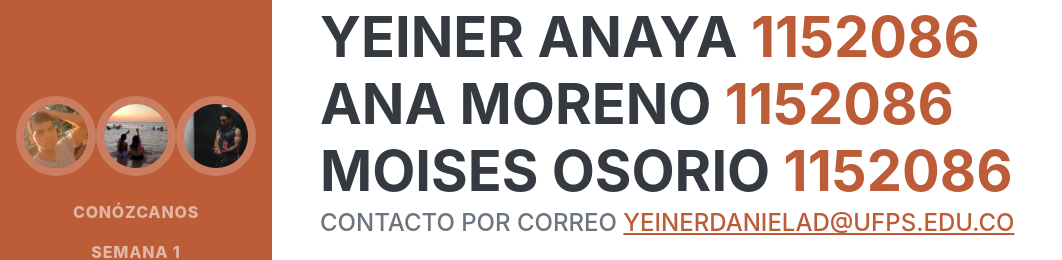
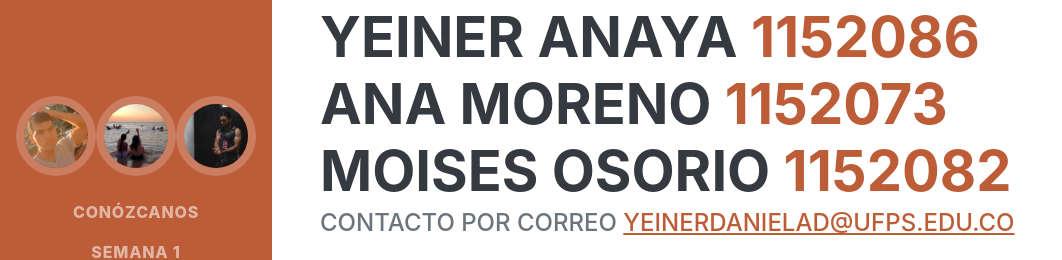
Before and after one commit to ydanaya/portfolio-group3, a plain HTML site: page public/index.html in a window 1280 px wide. Shown: the part 160-420 px from the top of the page, without its empty margins (0-1062 px from the left). Drawn offline with nearby package versions, Linux system fonts and the light colour scheme; a web font is replaced by a local one.

Commit message:
arreglando los códigos

```diff
--- a/public/index.html
+++ b/public/index.html
@@ -54,11 +54,11 @@
                 </h2>
                 <h2 class="mb-0">
                     Ana Moreno
-                    <span class="text-primary">1152086</span>
+                    <span class="text-primary">1152073</span>
                 </h2>
                 <h2 class="mb-0">
                     Moises Osorio
-                    <span class="text-primary">1152086</span>
+                    <span class="text-primary">1152082</span>
                 </h2>
                 <div class="subheading mb-5">
                     Contacto por correo
```
